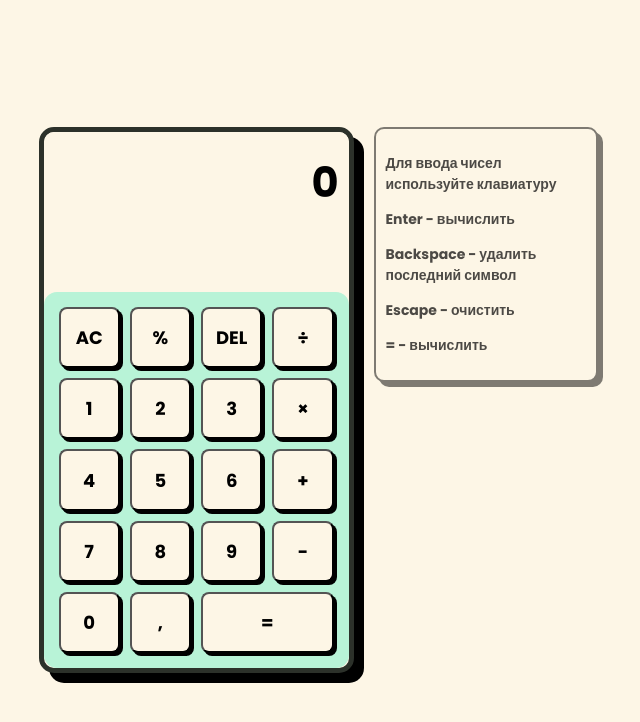
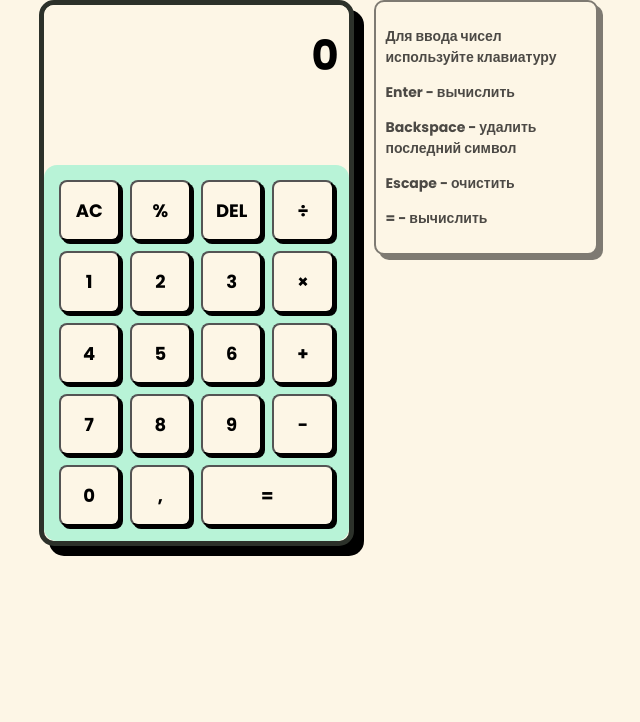
Before and after one commit to MaKaRaZa/MaKaRaZa.github.io, a plain HTML site: page index.html in a window 1280 px wide. Shown: the whole page, without its empty margins (322-962 px from the left). Drawn offline with Linux system fonts and the light colour scheme.

Commit message:
Calc 1.2.2.2

```diff
--- a/index.html
+++ b/index.html
@@ -23,7 +23,7 @@
             font-family: "Poppins", sans-serif;
             margin: 0;
         }
-        .main {
+        main {
             display: flex;
             justify-content: center;
             align-items: center;
@@ -131,10 +131,15 @@
 
             }
         }
+        @media (max-height: 830px) {
+            main {
+                align-items: flex-start;
+            }
+        }
     </style>
 </head>
 <body>
-    <main class="main">
+    <main>
         <section class="section__calculator">
             <div class="calculator__box">
                 <div class="calculator">
```
